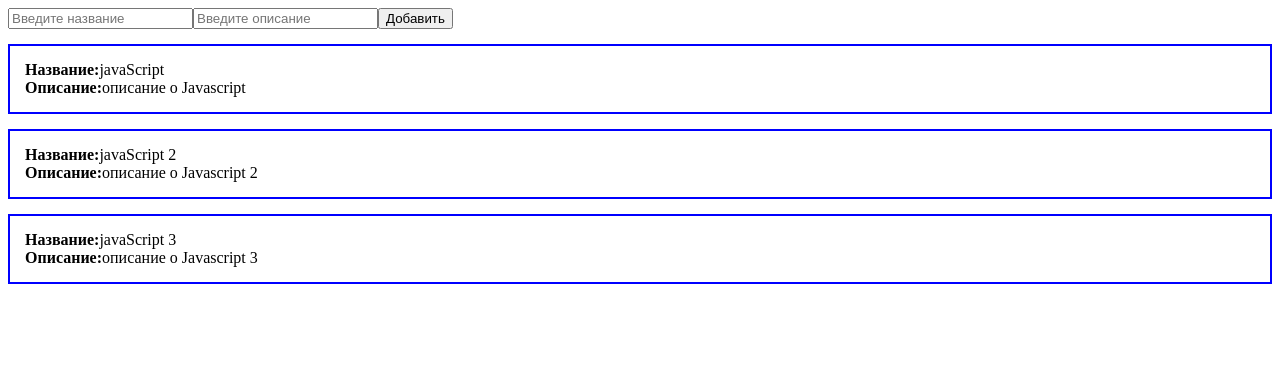
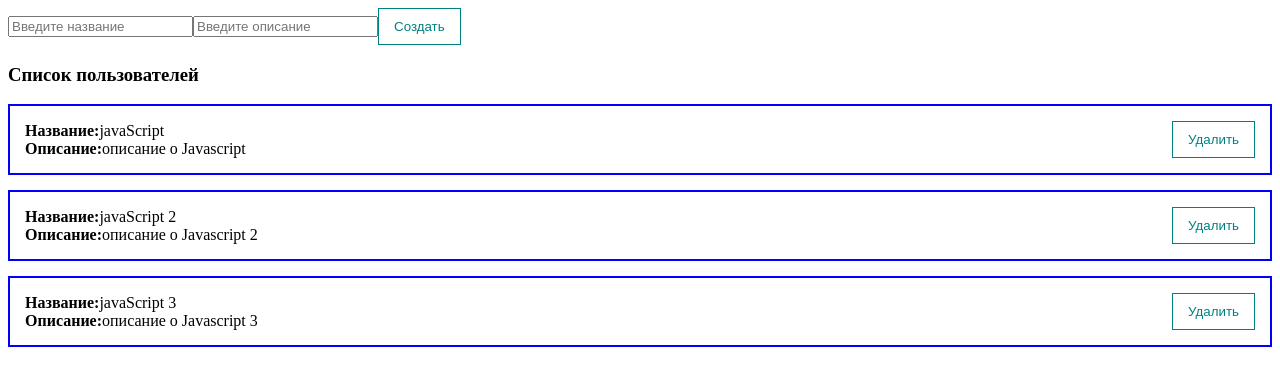
Before and after one commit to Evgeny2295/new1, a Vue app: page / in a window 1280 px wide. Shown: the top 386 px of the page. Built offline with nearby package versions, Linux system fonts and the light colour scheme.

Commit message:
button components global

```diff
--- a/src/components/PostForm.vue
+++ b/src/components/PostForm.vue
@@ -26,7 +26,7 @@
   <form action="" @submit.prevent>
     <input v-model="post.title" type="text" class="input" placeholder="Введите название">
     <input v-model="post.body" type="text" class="input" placeholder="Введите описание">
-    <button @click="createPost" class="btn">Добавить</button>
+    <my-button @click="createPost" class="btn">Создать</my-button>
   </form>
 </template>
 
--- /dev/null
+++ b/src/components/PostItem.vue
@@ -0,0 +1,40 @@
+<script>
+import MyButton from '@/components/UI/MyButton.vue';
+  export default {
+    components:{
+      MyButton
+    },
+    props:{
+      post:{
+        type:Object,
+        required: true
+      }
+    }
+  }
+</script>
+
+<template>
+  <div>
+    <div class="post">
+      <div>
+        <div><strong>Название:</strong>{{ post.title }}</div>
+        <div><strong>Описание:</strong>{{ post.body }}</div>
+      </div>
+      <div class="post__btn">
+        <my-button>Удалить</my-button>
+      </div>
+    </div>
+  </div>
+
+</template>
+
+<style>
+.post{
+  padding: 15px;
+  border: 2px solid blue;
+  margin-top: 15px;
+  display: flex;
+  align-items: center;
+  justify-content: space-between;
+}
+</style>
--- a/src/components/PostList.vue
+++ b/src/components/PostList.vue
@@ -1,5 +1,8 @@
 <script>
+import PostItem from "@/components/PostItem.vue";
+
 export default {
+  components: {PostItem},
   props:{
     posts:{
       type:Array,
@@ -12,10 +15,12 @@
 
 <template>
   <div>
-    <div class="post" v-for="post in posts">
-      <div><strong>Название:</strong>{{ post.title }}</div>
-      <div><strong>Описание:</strong>{{ post.body }}</div>
-    </div>
+    <h3>Список пользователей</h3>
+    <post-item
+        v-for="post in posts"
+        :post="post"
+    />
+
   </div>
 
 </template>
@@ -23,9 +28,5 @@
 <style scoped>
 
 
-.post{
-  padding: 15px;
-  border: 2px solid blue;
-  margin-top: 15px;
-}
+
 </style>
--- /dev/null
+++ b/src/components/UI/MyButton.vue
@@ -0,0 +1,22 @@
+<script>
+export default {
+  name:'my-button'
+}
+</script>
+
+<template>
+  <button class="btn">
+    <slot></slot>
+  </button>
+</template>
+
+<style scoped>
+.btn{
+
+  align-self: flex-end;
+  padding: 10px 15px;
+  background: none;
+  color: teal;
+  border: 1px solid teal;
+}
+</style>
--- /dev/null
+++ b/src/components/UI/index.js
@@ -0,0 +1,5 @@
+import MyButton from '@/components/UI/MyButton.vue';
+
+export default [
+    MyButton
+]
--- a/src/main.js
+++ b/src/main.js
@@ -1,4 +1,11 @@
 import { createApp} from "vue";
-import App from './App.vue'
+import App from './App.vue';
+import components from '@/components/UI';
 
-createApp(App).mount('#app');
+const app = createApp(App)
+
+components.forEach(component=>{
+    app.component(component.name,component)
+})
+
+app.mount('#app');
```
